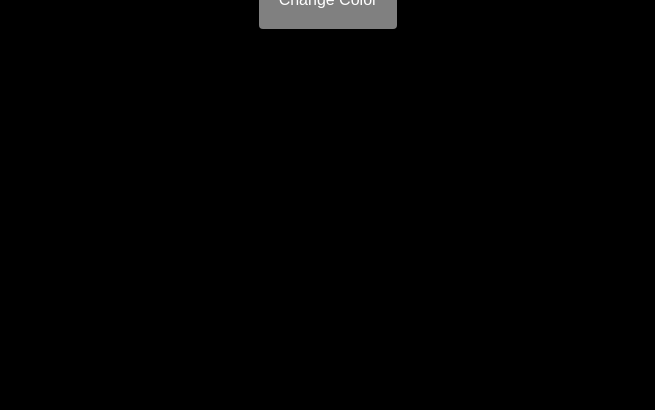
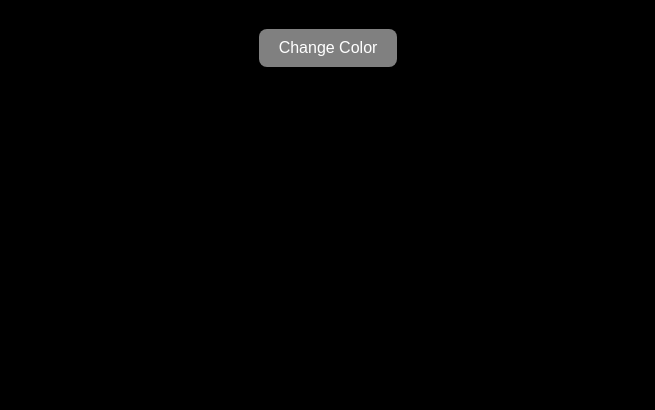
Before and after one commit to AmandaCambroneroWatson/color-changer, a plain HTML site: page index.html in a window 1280 px wide. Shown: the part 440-850 px from the top of the page, without its empty margins (312-967 px from the left). Before the commit the page ends 800 px from the top, so only its background shows below. Drawn offline with Linux system fonts and the light colour scheme.

Commit message:
Css updated

```diff
--- a/style.css
+++ b/style.css
@@ -1,26 +1,38 @@
 body {
   font-family: Arial, sans-serif;
+  padding: 25px;
   display: flex;
   flex-direction: column;
   justify-content: center;
   align-items: center;
   height: 100vh;
   margin: 0;
+  color: white;
   background-color: #000000;
+  font-size: 25px;
+  transition: background-color 0.5s, color 0.5s;
 }
 
 button {
   background-color: #808080;
-  border-radius: 4px;
   border: none;
   color: white;
-  padding: 20px;
   text-align: center;
   text-decoration: none;
   display: inline-block;
   font-size: 16px;
-  margin: 4px 2px;
+  margin: 10px;
+  padding: 10px 20px;
+  font-size: 16px;
+  border-radius: 8px;
   cursor: pointer;
+
+}
+
+
+.dark-mode {
+  background-color: black;
+  color: white;
 }
 
 button:hover {
```
